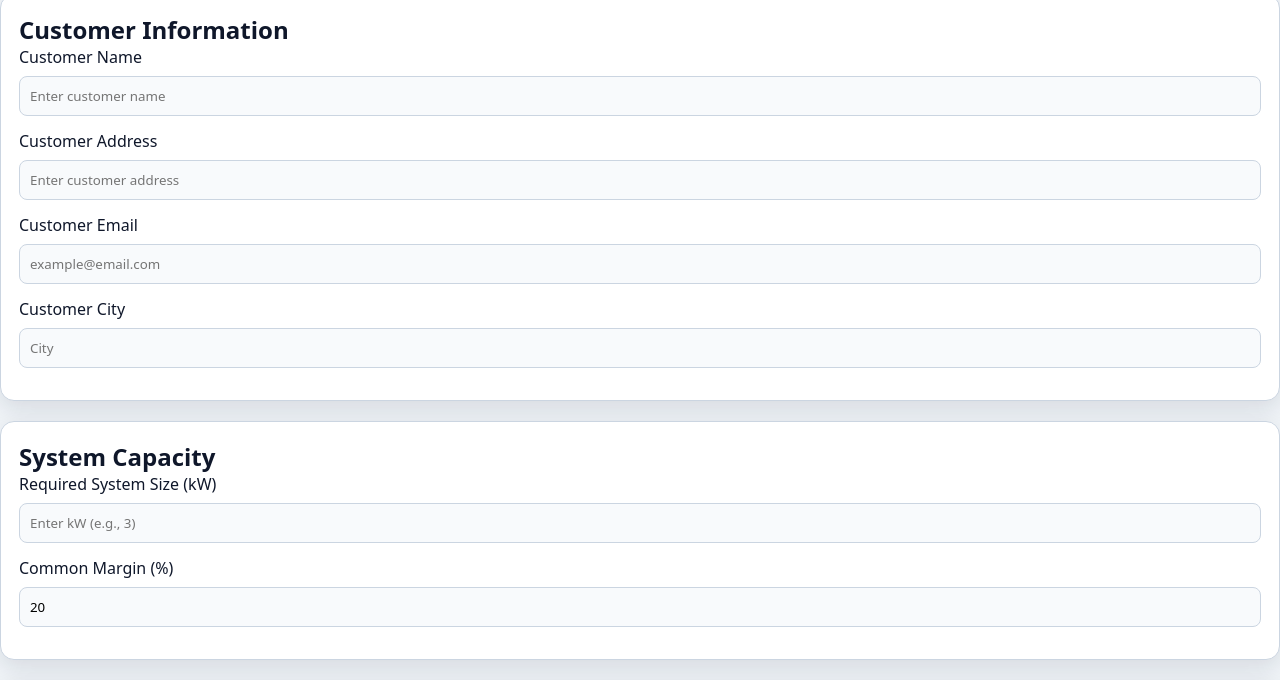
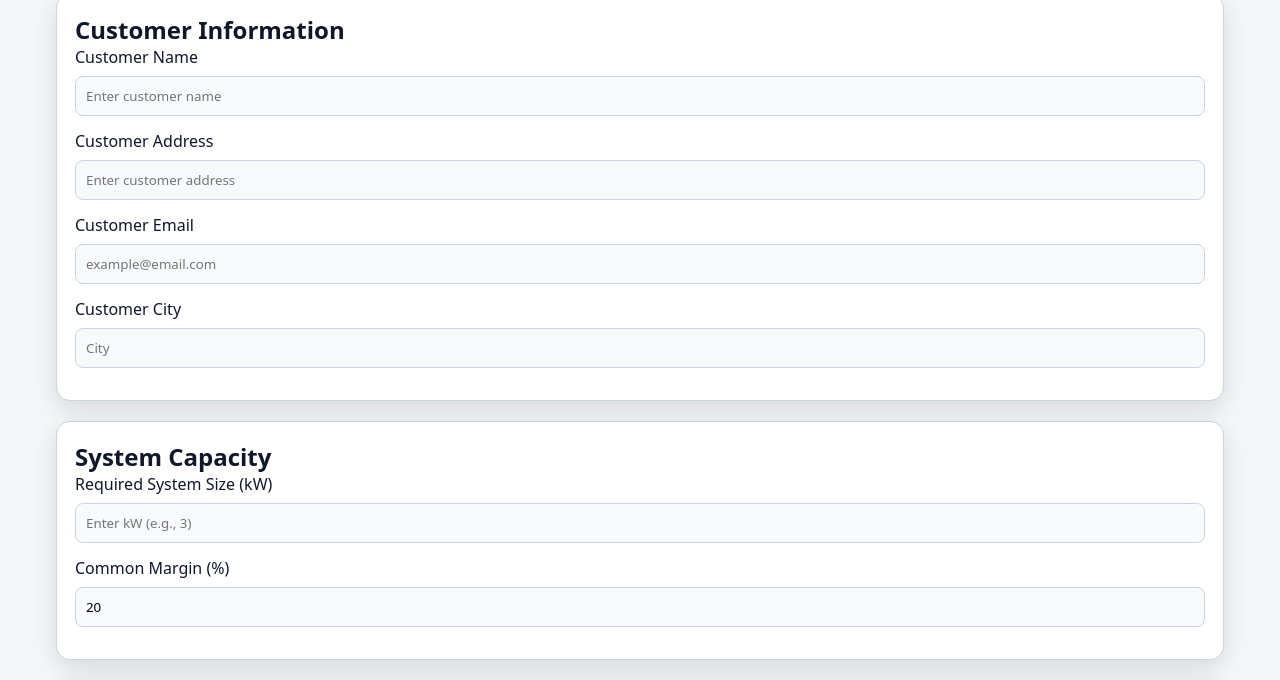
Before and after one commit to Abhishekcodeking01/v-solar-quote, a plain HTML site: page on-grid/index.html in a window 1280 px wide. Shown: the part 71-751 px from the top of the page. Drawn offline with Linux system fonts and the light colour scheme.

Commit message:
Update index.html

```diff
--- a/on-grid/index.html
+++ b/on-grid/index.html
@@ -10,6 +10,18 @@
 
     <!-- Google Fonts -->
     <link href="https://fonts.googleapis.com/css2?family=Inter:wght@300;400;500;600;700&display=swap" rel="stylesheet">
+
+    <!-- ✅ Layout-only enhancement (SAFE) -->
+    <style>
+        body {
+            background: #f4f6f8;
+        }
+        .layout-wrapper {
+            max-width: 1200px;   /* prevents full stretch */
+            margin: 0 auto;      /* centers content */
+            padding: 0 16px 40px;
+        }
+    </style>
 </head>
 
 <body>
@@ -17,6 +29,9 @@
         <h1>On-Grid Solar Quotation Builder</h1>
         <a class="back-home" href="../index.html">← Back to Home</a>
     </header>
+
+    <!-- ✅ ONLY NEW WRAPPER -->
+    <div class="layout-wrapper">
 
     <main class="container">
 
```
